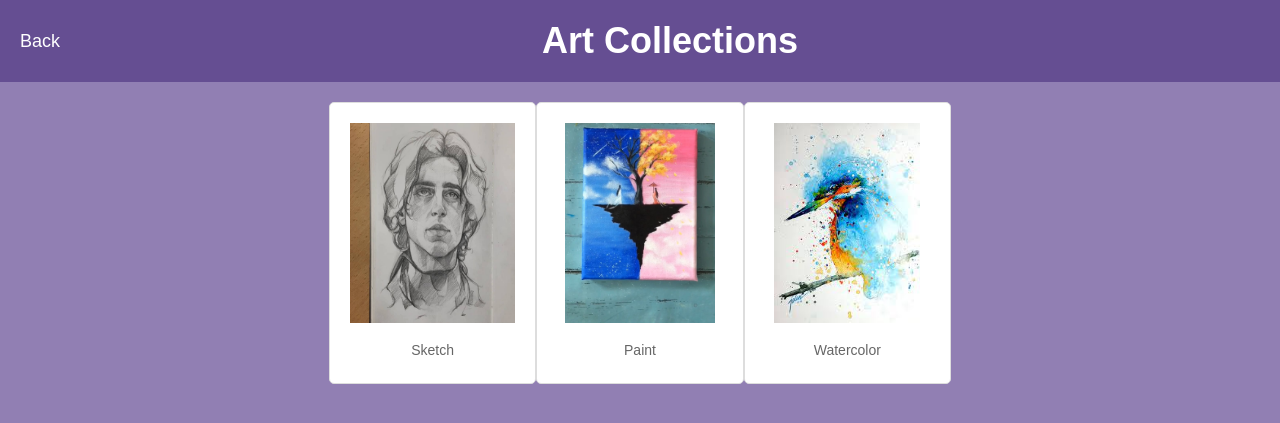
After one commit to sharvaniSA/Artphoria_, a PHP site: page /templates/collections.html in a window 1280 px wide. The commit adds this page. Shown: the top 423 px of the page. Run offline with PHP 8.4, Linux system fonts and the light colour scheme.

Commit message:
added collections page

```diff
--- /dev/null
+++ b/static/collections.css
@@ -0,0 +1,131 @@
+
+body{
+    background-color :#917FB3;
+}
+body, h1, h2, p, ul, li {
+    margin: 0;
+    padding: 0;
+}
+
+body {
+    font-family: Arial, sans-serif;
+    background-color :#917FB3;
+}
+
+header {
+    background-color: #654E92;
+    color: #fff;
+    text-align: center;
+    padding: 20px 0;
+    display: flex;
+    justify-content: space-between;
+    align-items: center;
+}
+
+.back-button {
+    color: #fff;
+    text-decoration: none;
+    font-size: 18px;
+    margin-left: 20px;
+}
+
+h1 {
+    font-size: 36px;
+}
+
+main {
+    max-width: 1200px;
+    margin: 0 auto;
+    padding: 20px;
+}
+
+.collection-container {
+    display: flex;
+    justify-content: center;
+    gap: 20px;
+    flex-wrap: wrap;
+}
+
+.collection-items {
+    display: flex;
+    justify-content: center;
+}
+
+.collection-item {
+    text-align: center;
+    background-color: #fff;
+    border: 1px solid #ddd;
+    border-radius: 5px;
+    padding: 20px;
+    width: calc(33.33% - 20px);
+    cursor: pointer;
+    transition: transform 0.2s ease-in-out;
+}
+
+.collection-item:hover {
+    transform: scale(1.05);
+}
+
+.collection-item img {
+    max-width: 100%;
+    height: 200px;
+    margin-bottom: 10px;
+}
+
+.collection-item p {
+    font-size: 14px;
+    color: #666;
+    margin: 5px 0;
+}
+
+.collection h2 {
+    font-size: 24px;
+    color: #333;
+    margin-bottom: 20px;
+}
+
+.collection .collection-item {
+    text-align: center;
+    background-color: #fff;
+    border: 1px solid #ddd;
+    border-radius: 5px;
+    padding: 20px;
+    width: calc(33.33% - 20px);
+    cursor: pointer;
+    transition: transform 0.2s ease-in-out;
+}
+
+.collection .collection-item:hover {
+    transform: scale(1.05);
+}
+
+.collection .collection-item img {
+    max-width: 100%;
+    height: auto;
+    margin-bottom: 10px;
+}
+
+.collection .collection-item p {
+    text-align: center;
+    font-size: 14px;
+    color: #666;
+    margin: 5px 0;
+}
+
+.hidden {
+    display: none;
+}
+#collection-content {
+    display: flex;
+    flex-wrap: wrap;
+    justify-content: center;
+    gap: 20px;
+    margin-top: 20px;
+    text-align: center;
+} */
+
+#collection-heading {
+    text-align: center;
+    width: 100%;
+    margin-top: 20px;
+}
--- /dev/null
+++ b/static/collections.js
@@ -0,0 +1,147 @@
+// Define your collection data
+const collections = [
+    {
+        id: "sketch-collection",
+        type: "Sketch",
+        items: [
+            {
+                title: "Sketch 1",
+                category: "Sketch",
+                artist: "Artist Name 1",
+                image: "../assets/sketch1.jpg",
+            },
+            {
+                title: "Sketch 2",
+                category: "Sketch",
+                artist: "Artist Name 2",
+                image: "../assets/sketch2.jpg",
+            },
+            {
+                title: "Sketch 3",
+                category: "Sketch",
+                artist: "Artist Name 3",
+                image: "../assets/sketch3.jpg",
+            },
+        ],
+    },
+    {
+        id: "paint-collection",
+        type: "Paint",
+        items: [
+            {
+                title: "Paint 1",
+                category: "Paint",
+                artist: "Artist Name 1",
+                image: "../assets/paint1.jpg",
+            },
+            {
+                title: "Paint 2",
+                category: "Paint",
+                artist: "Artist Name 2",
+                image: "../assets/paint2.jpg",
+            },
+            {
+                title: "Paint 3",
+                category: "Paint",
+                artist: "Artist Name 3",
+                image: "../assets/paint3.jpg",
+            },
+        ],
+    },
+    {
+        id: "watercolor-collection",
+        type: "Watercolor",
+        items: [
+            {
+                title: "Watercolor 1",
+                category: "Watercolor",
+                artist: "Artist Name 1",
+                image: "../assets/watercolor1.jpg",
+            },
+            {
+                title: "Watercolor 2",
+                category: "Watercolor",
+                artist: "Artist Name 2",
+                image: "../assets/watercolor2.jpg",
+            },
+            {
+                title: "Watercolor 3",
+                category: "Watercolor",
+                artist: "Artist Name 3",
+                image: "../assets/watercolor3.jpg",
+            },
+        ],
+    },
+];
+
+
+// Function to display a collection when a collection item is clicked
+function showCollection(collectionType) {
+    const collectionContent = document.getElementById("collection-content");
+
+    // Load and display the collection content based on collectionType
+    let collectionContentHTML = "";
+
+    const filteredCollection = collections.find(collection => collection.type === collectionType);
+    filteredCollection.items.forEach(item => {
+        collectionContentHTML += `
+            <div class="collection-item" >
+                <img src="${item.image}" alt="${item.title}">
+                <p>Title: ${item.title}</p>
+                <p>Category: ${item.category}</p>
+                <p>Artist: ${item.artist}</p>
+            </div>
+        `;
+    });
+
+    collectionContent.innerHTML = `
+        <h2 style = "text-align:center;">${collectionType}</h2>
+        <br>
+        <div class="collection">
+            ${collectionContentHTML}
+        </div>
+    `;
+
+    // Remove the "hidden" class to make it visible
+    collectionContent.classList.remove("hidden");
+}
+
+// Add click event listeners to your collection items
+collections.forEach(collection => {
+    const collectionItem = document.getElementById(collection.id);
+    if (collectionItem) {
+        collectionItem.addEventListener("click", () => {
+            showCollection(collection.type);
+        });
+    }
+});
+
+// Function to handle search input
+function handleSearch() {
+    const searchInput = document.getElementById("search-input");
+    const searchQuery = searchInput.value.toLowerCase();
+
+    // Display collections that match the search query
+    collections.forEach(collection => {
+        const collectionItem = document.getElementById(collection.id);
+        if (collectionItem) {
+            const collectionType = collection.type.toLowerCase();
+            const filteredItems = collection.items.filter(item =>
+                item.title.toLowerCase().includes(searchQuery) ||
+                item.category.toLowerCase().includes(searchQuery) ||
+                item.artist.toLowerCase().includes(searchQuery)
+            );
+            if (filteredItems.length > 0) {
+                collectionItem.style.display = "block";
+            } else {
+                collectionItem.style.display = "none";
+            }
+        }
+    });
+}
+
+// Add input event listener to the search input
+const searchInput = document.getElementById("search-input");
+if (searchInput) {
+    searchInput.addEventListener("input", handleSearch);
+}
--- a/static/tutorial.js
+++ b/static/tutorial.js
@@ -17,6 +17,10 @@ document.addEventListener('DOMContentLoaded', function () {
         });
     });
 });
+function goToMainPage() {
+    window.location.href = "../templates/main.html";
+}
+
 //
 const menuItems = document.querySelectorAll('.menu li a');
 const sketchVideos = document.querySelector('.sketch-videos');
--- /dev/null
+++ b/templates/collections.html
@@ -0,0 +1,38 @@
+<!DOCTYPE html>
+<html lang="en">
+<head>
+    <meta charset="UTF-8">
+    <meta name="viewport" content="width=device-width, initial-scale=1.0">
+    <title>Art Collections</title>
+    <link rel="stylesheet" href="../static/collections.css"> <!-- Link to your CSS styles -->
+</head>
+<body>
+    <header>
+        <a href="main.html" class="back-button">Back</a>
+        <h1>Art Collections</h1>
+        <p></p>
+    </header>
+    <main>
+        <div class="collection-container">
+            <div class="collection-items">
+                <div class="collection-item" onclick="showCollection('Sketch')">
+                    <img src="../assets/sketch.jpg" alt="Sketch Collection">
+                    <p>Sketch</p>
+                </div>
+                <div class="collection-item" onclick="showCollection('Paint')">
+                    <img src="../assets/paint.jpg" alt="Paint Collection">
+                    <p>Paint</p>
+                </div>
+                <div class="collection-item" onclick="showCollection('Watercolor')">
+                    <img src="../assets/watercolor.jpeg" alt="Watercolor Collection">
+                    <p>Watercolor</p>
+                </div>
+            </div>
+        </div>
+        <div id="collection-content" class="hidden">
+            <!-- Collection content will be dynamically loaded here -->
+        </div>
+    </main>
+    <script src="../static/collections.js"></script> <!-- Link to your JavaScript file -->
+</body>
+</html>
--- a/templates/main.html
+++ b/templates/main.html
@@ -77,7 +77,7 @@ In order to highlight his graffiti, Scaf often dresses up accordingly and insert
         <ul class="profile-menu">
             <br>
             <li><a href="profile.html">Profile</a></li>
-            <li><a href="#">Your Collections</a></li>
+            <li><a href="collections.html">Your Collections</a></li>
             <li><a href="index.html">Logout</a></li>
         </ul>
     </nav>
--- a/templates/tutorial.html
+++ b/templates/tutorial.html
@@ -10,6 +10,9 @@
 <body Bgcolor = #E6D1F2>
     <div class="sidebar">
         <ul class="menu">
+            <li><button class="back-button" onclick="goToMainPage()">Back</button></li>
+            <br>
+            <br>
             <li><a href="#">Sketch</a></li>
             <li><a href="#">Paint</a></li>
             <li><a href="#">Diy</a></li>
```
Also changed, not shown: static/tutorial.css (+7 -0 lines), assets/paint.jpg (added), assets/paint1.jpg (added), assets/paint2.jpg (added), assets/paint3.jpg (added), assets/sketch.jpg (added), assets/sketch1.jpg (added), assets/sketch2.jpg (added), assets/sketch3.jpg (added), assets/watercolor.jpeg (added), assets/watercolor1.jpg (added), assets/watercolor2.jpg (added), assets/watercolor3.jpg (added).
